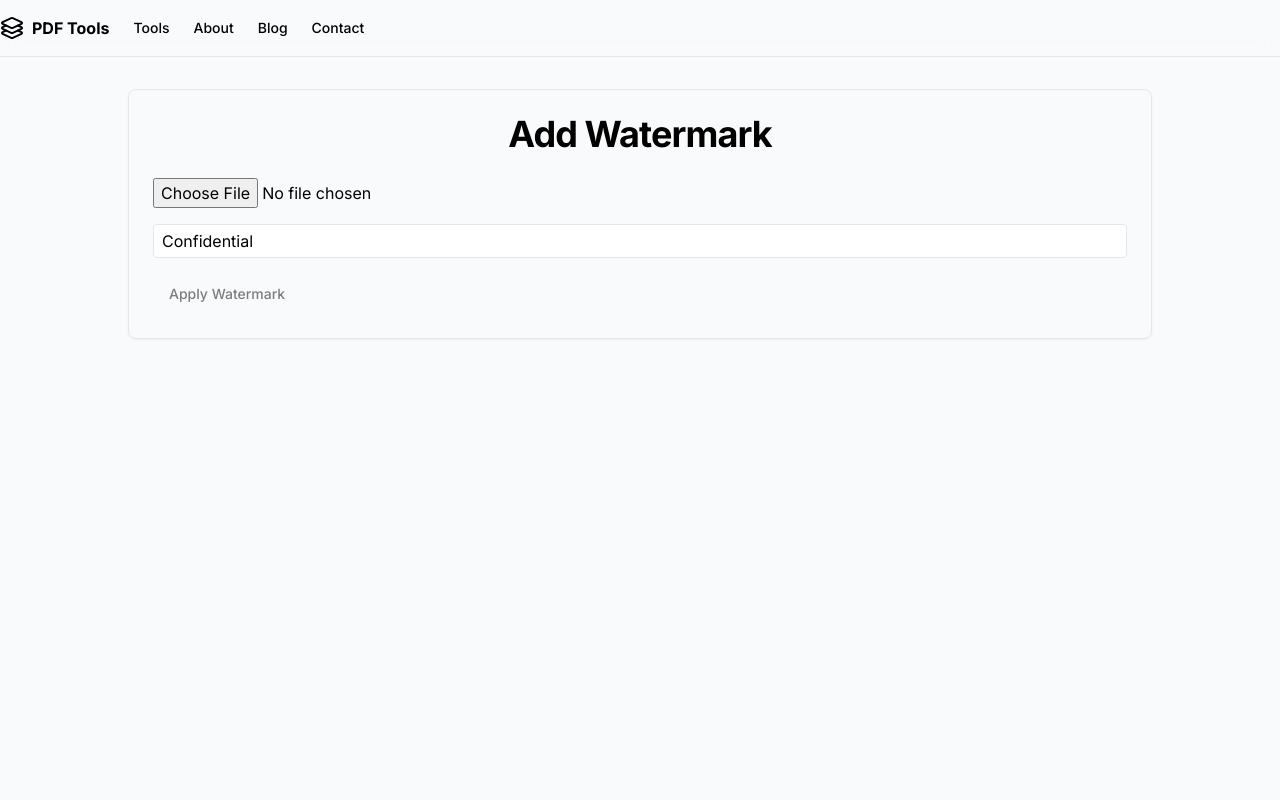
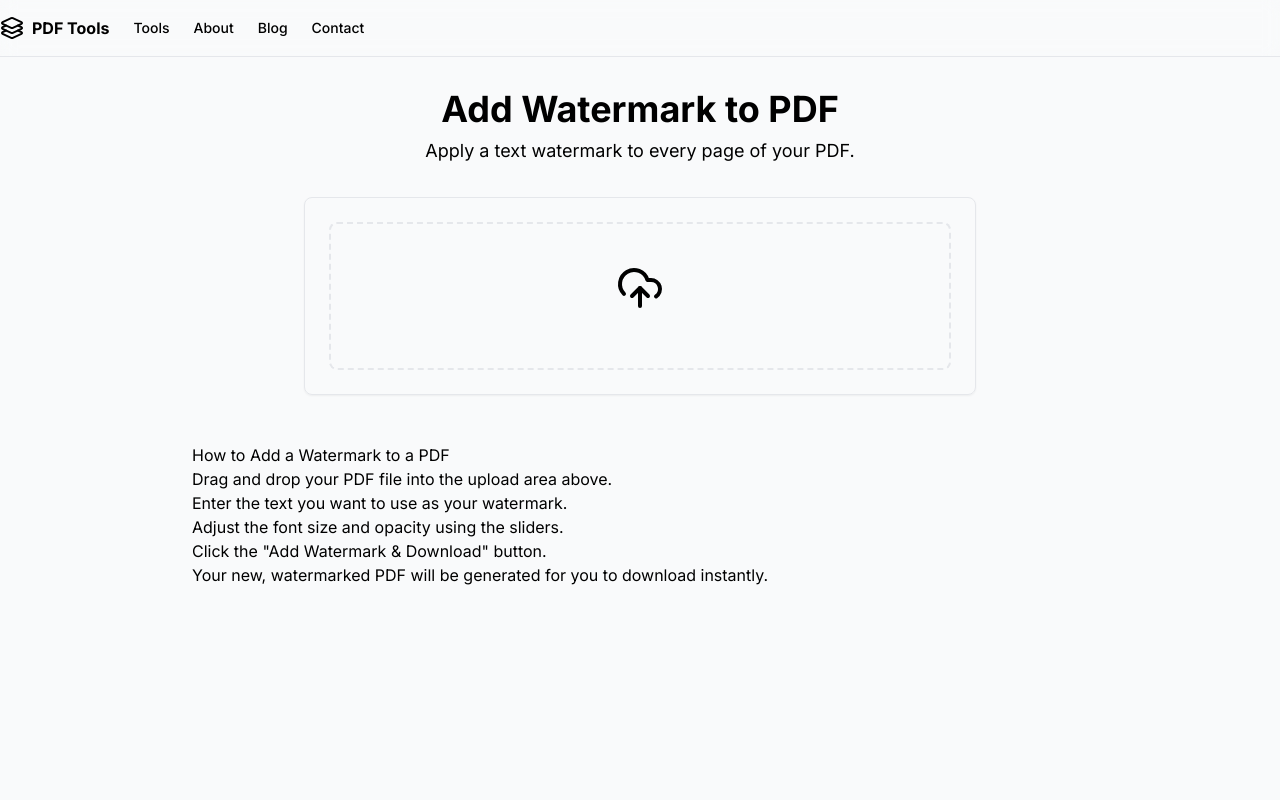
Before and after one commit to alexitalyin-art/pdf, a Next.js app in the folder frontend/: page /en/add-watermark in a window 1280 px wide. Shown: the top 800 px of the page. Built offline with nearby package versions, Linux system fonts and the light colour scheme.

Commit message:
watermark updted

```diff
--- a/frontend/app/[lang]/(tools)/add-watermark/page.tsx
+++ b/frontend/app/[lang]/(tools)/add-watermark/page.tsx
@@ -1,93 +1,47 @@
-"use client";
+import type { Metadata } from 'next';
+import type { Locale } from '@/i18n-config';
+import { getDictionary } from '@/get-dictionary';
+import { Watermarker } from '@/components/Watermarker';
+import { Suspense } from 'react';
+import { Loader2 } from 'lucide-react';
 
-import React, { useState } from "react";
-import { PDFDocument, rgb, StandardFonts, degrees } from "pdf-lib";
-import { Button } from "@/components/ui/button";
-import { Card, CardContent, CardHeader, CardTitle } from "@/components/ui/card";
+export async function generateMetadata({ params: { lang } }: { params: { lang: Locale } }): Promise<Metadata> {
+  const dictionary = await getDictionary(lang);
+  // Assuming you will add 'add_watermark' to your dictionaries
+  const t = dictionary.add_watermark || {};
+  return {
+    title: t.meta_title || 'Add Watermark to PDF | Free Online Watermarking Tool',
+    description: t.meta_description || 'Easily add a text watermark to your PDF documents. Customize text, font size, and opacity. Secure and free to use in your browser.',
+  };
+}
 
-export default function AddWatermarkPage() {
-  const [pdfFile, setPdfFile] = useState<File | null>(null);
-  const [outputPdfUrl, setOutputPdfUrl] = useState<string | null>(null);
-  const [watermarkText, setWatermarkText] = useState<string>("Confidential");
-
-  const handleFileChange = (e: React.ChangeEvent<HTMLInputElement>) => {
-    if (e.target.files?.[0]) {
-      setPdfFile(e.target.files[0]);
-    }
-  };
-
-  const handleApplyWatermark = async () => {
-    if (!pdfFile) return;
-
-    try {
-      const arrayBuffer = await pdfFile.arrayBuffer();
-      const pdfDoc = await PDFDocument.load(arrayBuffer);
-
-      const helveticaFont = await pdfDoc.embedFont(StandardFonts.Helvetica);
-
-      const pages = pdfDoc.getPages();
-      pages.forEach((page) => {
-        const { width, height } = page.getSize();
-        page.drawText(watermarkText, {
-          x: width / 2 - 100,
-          y: height / 2,
-          size: 40,
-          font: helveticaFont,
-          color: rgb(0.75, 0.75, 0.75),
-          rotate: degrees(45), // ✅ FIX
-          opacity: 0.5,
-        });
-      });
-
-      const pdfBytes = await pdfDoc.save();
-      const blob = new Blob([new Uint8Array(pdfBytes)], {
-        type: "application/pdf",
-      });
-      const url = URL.createObjectURL(blob);
-      setOutputPdfUrl(url);
-    } catch (error) {
-      console.error("Error applying watermark:", error);
-    }
-  };
+export default async function AddWatermarkPage({ params: { lang } }: { params: { lang: Locale } }) {
+  const dictionary = await getDictionary(lang);
+  // Assuming you will add 'add_watermark' to your dictionaries
+  const t = dictionary.add_watermark || {};
 
   return (
     <div className="container mx-auto p-4 md:p-8">
-      <Card className="max-w-5xl mx-auto">
-        <CardHeader className="text-center">
-          <CardTitle className="text-3xl md:text-4xl font-bold">
-            Add Watermark
-          </CardTitle>
-        </CardHeader>
-        <CardContent className="space-y-4">
-          <input type="file" accept="application/pdf" onChange={handleFileChange} />
+      <div className="text-center mb-8">
+        <h1 className="text-4xl font-bold">{t.title || 'Add Watermark to PDF'}</h1>
+        <p className="text-lg text-muted-foreground mt-2">{t.subtitle || 'Apply a text watermark to every page of your PDF.'}</p>
+      </div>
 
-          <input
-            type="text"
-            placeholder="Enter watermark text"
-            value={watermarkText}
-            onChange={(e) => setWatermarkText(e.target.value)}
-            className="w-full border rounded px-2 py-1"
-          />
+      <Suspense fallback={<div className="flex justify-center"><Loader2 className="w-12 h-12 animate-spin" /></div>}>
+        <Watermarker dictionary={t as any} />
+      </Suspense>
 
-          <Button onClick={handleApplyWatermark} disabled={!pdfFile}>
-            Apply Watermark
-          </Button>
-
-          {outputPdfUrl && (
-            <div className="mt-4">
-              <h3 className="text-lg font-semibold mb-2">Watermarked PDF:</h3>
-              <iframe src={outputPdfUrl} width="100%" height="500px"></iframe>
-              <a
-                href={outputPdfUrl}
-                download="watermarked.pdf"
-                className="block mt-2 text-blue-600 underline"
-              >
-                Download PDF
-              </a>
-            </div>
-          )}
-        </CardContent>
-      </Card>
+      {/* You can add translated SEO content to your dictionary files later */}
+      <div className="prose dark:prose-invert max-w-4xl mx-auto mt-12">
+        <h2>How to Add a Watermark to a PDF</h2>
+        <ol>
+          <li>Drag and drop your PDF file into the upload area above.</li>
+          <li>Enter the text you want to use as your watermark.</li>
+          <li>Adjust the font size and opacity using the sliders.</li>
+          <li>Click the "Add Watermark & Download" button.</li>
+          <li>Your new, watermarked PDF will be generated for you to download instantly.</li>
+        </ol>
+      </div>
     </div>
   );
 }
--- /dev/null
+++ b/frontend/components/Watermarker.tsx
@@ -0,0 +1,141 @@
+'use client';
+
+import { useState, useCallback } from 'react';
+import { useDropzone } from 'react-dropzone';
+import { PDFDocument, rgb, StandardFonts, degrees } from 'pdf-lib';
+import { UploadCloud, Droplet, FileText } from 'lucide-react';
+import { Button } from '@/components/ui/button';
+import { Card, CardContent } from '@/components/ui/card';
+import { Input } from '@/components/ui/input';
+import { Label } from '@/components/ui/label';
+
+// This is a simplified dictionary type for the component
+interface WatermarkToolDict {
+    dropzone_text: string;
+    watermark_text_label: string;
+    font_size_label: string;
+    opacity_label: string;
+    apply_button: string;
+    processing: string;
+    success_message: string;
+    download_button: string;
+}
+
+export const Watermarker = ({ dictionary }: { dictionary: WatermarkToolDict }) => {
+  const [file, setFile] = useState<File | null>(null);
+  const [isProcessing, setIsProcessing] = useState(false);
+  const [outputPdfUrl, setOutputPdfUrl] = useState<string | null>(null);
+  const [watermarkText, setWatermarkText] = useState<string>("Confidential");
+  const [opacity, setOpacity] = useState(0.5);
+  const [fontSize, setFontSize] = useState(50);
+  const [error, setError] = useState<string | null>(null);
+
+  const onDrop = useCallback((acceptedFiles: File[]) => {
+    if (acceptedFiles.length > 0) {
+      setFile(acceptedFiles[0]);
+      setOutputPdfUrl(null);
+      setError(null);
+    }
+  }, []);
+
+  const { getRootProps, getInputProps, isDragActive } = useDropzone({
+    onDrop,
+    multiple: false,
+    accept: { 'application/pdf': ['.pdf'] },
+  });
+
+  const handleApplyWatermark = async () => {
+    if (!file) return alert('Please select a file.');
+    setIsProcessing(true);
+    setOutputPdfUrl(null);
+    setError(null);
+    try {
+      const existingPdfBytes = await file.arrayBuffer();
+      const pdfDoc = await PDFDocument.load(existingPdfBytes);
+      const helveticaFont = await pdfDoc.embedFont(StandardFonts.Helvetica);
+      const pages = pdfDoc.getPages();
+
+      const textWidth = helveticaFont.widthOfTextAtSize(watermarkText, fontSize);
+
+      for (const page of pages) {
+        const { width, height } = page.getSize();
+        page.drawText(watermarkText, {
+          x: width / 2 - textWidth / 2,
+          y: height / 2,
+          font: helveticaFont,
+          size: fontSize,
+          color: rgb(0, 0, 0),
+          opacity: opacity,
+          rotate: degrees(-45),
+        });
+      }
+
+      const pdfBytes = await pdfDoc.save();
+
+      // Using your robust method to create the Blob
+      const blob = new Blob([new Uint8Array(pdfBytes)], { type: 'application/pdf' });
+
+      const url = URL.createObjectURL(blob);
+      setOutputPdfUrl(url);
+    } catch (e) {
+      console.error('Error adding watermark:', e);
+      setError('An error occurred. The file might be corrupted or protected.');
+    } finally {
+      setIsProcessing(false);
+    }
+  };
+
+  return (
+    <Card className="w-full max-w-2xl mx-auto">
+        <CardContent className="p-6">
+            {!file ? (
+            <div {...getRootProps()} className={`p-10 border-2 border-dashed rounded-lg cursor-pointer text-center transition-colors ${isDragActive ? 'border-primary bg-secondary' : 'border-border'}`}>
+                <input {...getInputProps()} />
+                <div className="flex flex-col items-center justify-center space-y-4">
+                <UploadCloud className="w-12 h-12 text-muted-foreground" />
+                <p className="text-lg text-muted-foreground">{dictionary.dropzone_text}</p>
+                </div>
+            </div>
+            ) : (
+            <div className="space-y-6">
+                <div className="flex items-center justify-between p-3 bg-secondary rounded-md">
+                <p className="font-medium text-secondary-foreground truncate pr-4">{file.name}</p>
+                <Button variant="ghost" size="sm" onClick={() => setFile(null)}>Change File</Button>
+                </div>
+                <div className="space-y-2">
+                <Label htmlFor="watermarkText">{dictionary.watermark_text_label}</Label>
+                <Input type="text" id="watermarkText" value={watermarkText} onChange={e => setWatermarkText(e.target.value)} />
+                </div>
+                <div className="space-y-2">
+                <Label htmlFor="fontSize">{dictionary.font_size_label} ({fontSize}pt)</Label>
+                <Input type="range" id="fontSize" min="10" max="200" value={fontSize} onChange={e => setFontSize(parseInt(e.target.value))} />
+                </div>
+                <div className="space-y-2">
+                <Label htmlFor="opacity">{dictionary.opacity_label} ({Math.round(opacity * 100)}%)</Label>
+                <Input type="range" id="opacity" min="0.1" max="1" step="0.05" value={opacity} onChange={e => setOpacity(parseFloat(e.target.value))} />
+                </div>
+                <Button onClick={handleApplyWatermark} disabled={isProcessing} className="w-full text-lg py-6">
+                <Droplet className="mr-2 h-5 w-5" />
+                {isProcessing ? dictionary.processing : dictionary.apply_button}
+                </Button>
+            </div>
+            )}
+
+            {error && (
+            <div className="mt-4 text-center p-3 bg-destructive text-destructive-foreground rounded-lg"><p>{error}</p></div>
+            )}
+
+            {outputPdfUrl && (
+            <div className="mt-6 text-center p-6 bg-green-50 dark:bg-green-900/20 border rounded-lg">
+                <h3 className="text-2xl font-semibold text-green-800 dark:text-green-300 mb-4">{dictionary.success_message}</h3>
+                <Button asChild size="lg">
+                <a href={outputPdfUrl} download={`watermarked-${file?.name}`}>
+                    {dictionary.download_button}
+                </a>
+                </Button>
+            </div>
+            )}
+        </CardContent>
+    </Card>
+  );
+};
```
